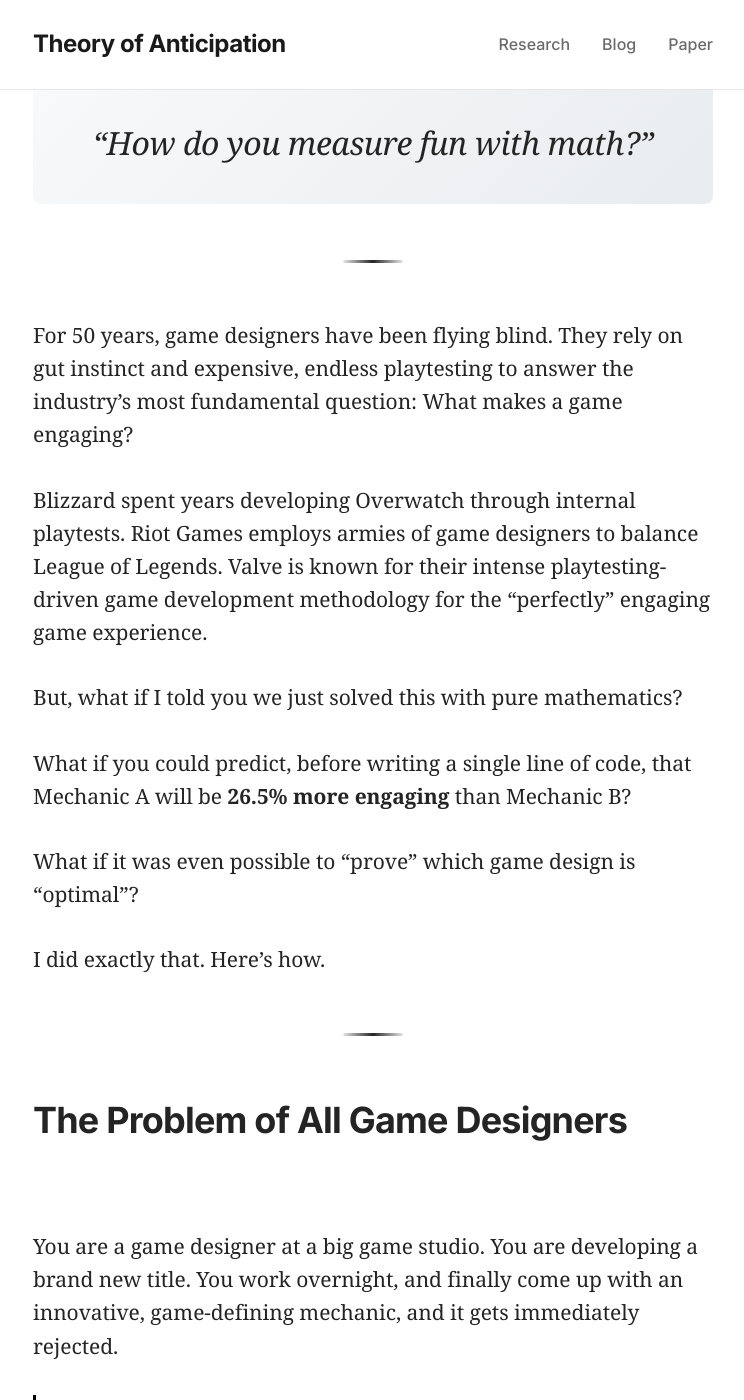
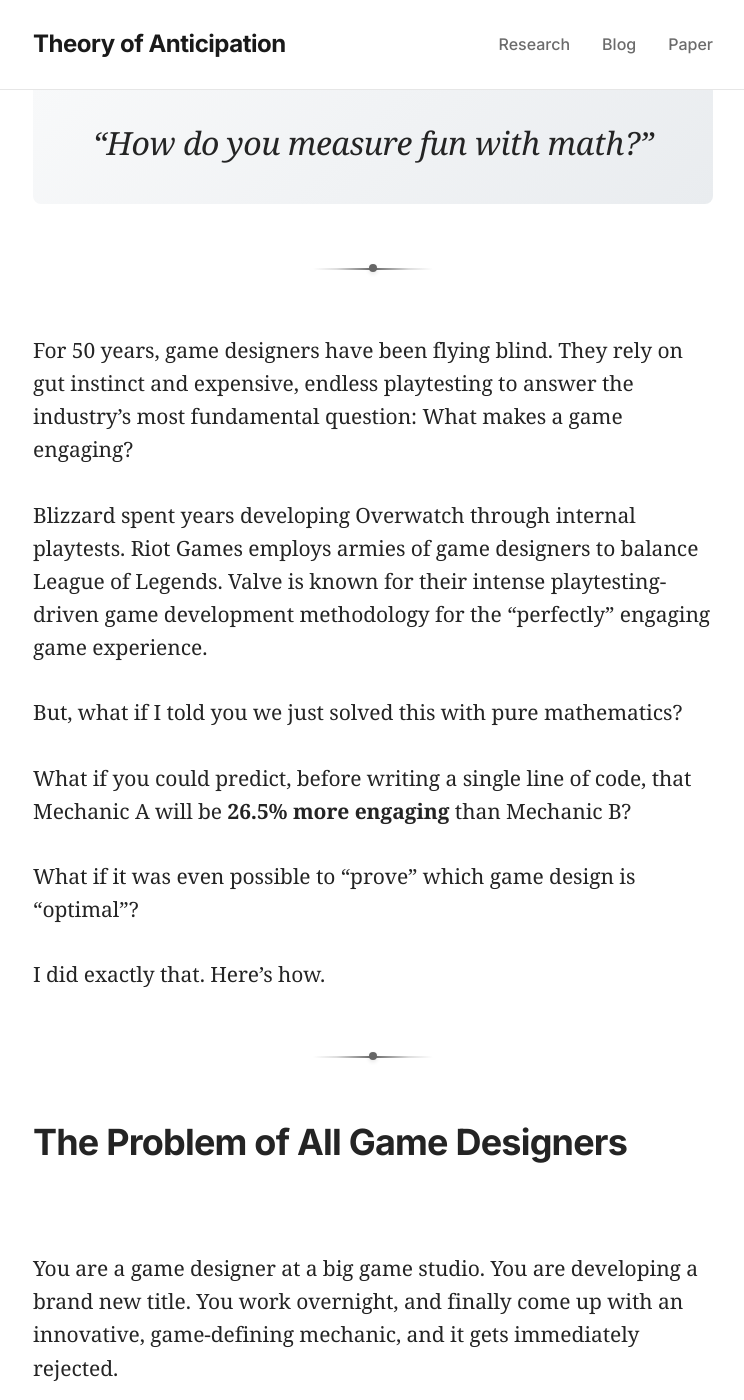
Before and after one commit to akalouis/akalouis.github.io, a Jekyll site: the page built from _posts/2025-06-28-can-you-mathematically-measure-fun-you-could-not-until-now.md, in a window 1280 px wide and 1400 px high, scrolled down 346 px. Shown: the whole window, without its empty margins (267-1011 px from the left). Built offline with Jekyll 4.4.1, drawn with Linux system fonts in a browser that asks for light colours; some web fonts are replaced.

Commit message:
Update main.css

```diff
--- a/assets/css/main.css
+++ b/assets/css/main.css
@@ -419,14 +419,40 @@ body {
     color: #242424;
 }
 
-/* Section dividers */
+/* Modern section dividers */
 .post-content hr {
     border: none;
-    height: 3px;
-    background: linear-gradient(90deg, #e6e6e6 0%, #242424 50%, #e6e6e6 100%);
-    margin: 56px auto;
+    height: 2px;
+    background: linear-gradient(90deg, transparent 0%, #ddd 20%, #666 50%, #ddd 80%, transparent 100%);
+    margin: 64px auto;
     border-radius: 2px;
-    width: 60px;
+    width: 120px;
+    position: relative;
+    overflow: visible;
+}
+
+.post-content hr::before {
+    content: '';
+    position: absolute;
+    top: -4px;
+    left: 50%;
+    transform: translateX(-50%);
+    width: 8px;
+    height: 8px;
+    background: #666;
+    border-radius: 50%;
+    box-shadow: 0 2px 4px rgba(0,0,0,0.1);
+}
+
+.post-content hr:hover {
+    background: linear-gradient(90deg, transparent 0%, #bbb 20%, #444 50%, #bbb 80%, transparent 100%);
+    transition: all 0.3s ease;
+}
+
+.post-content hr:hover::before {
+    background: #444;
+    transform: translateX(-50%) scale(1.2);
+    transition: all 0.3s ease;
 }
 
 /* Mathematical formula styling */
```
